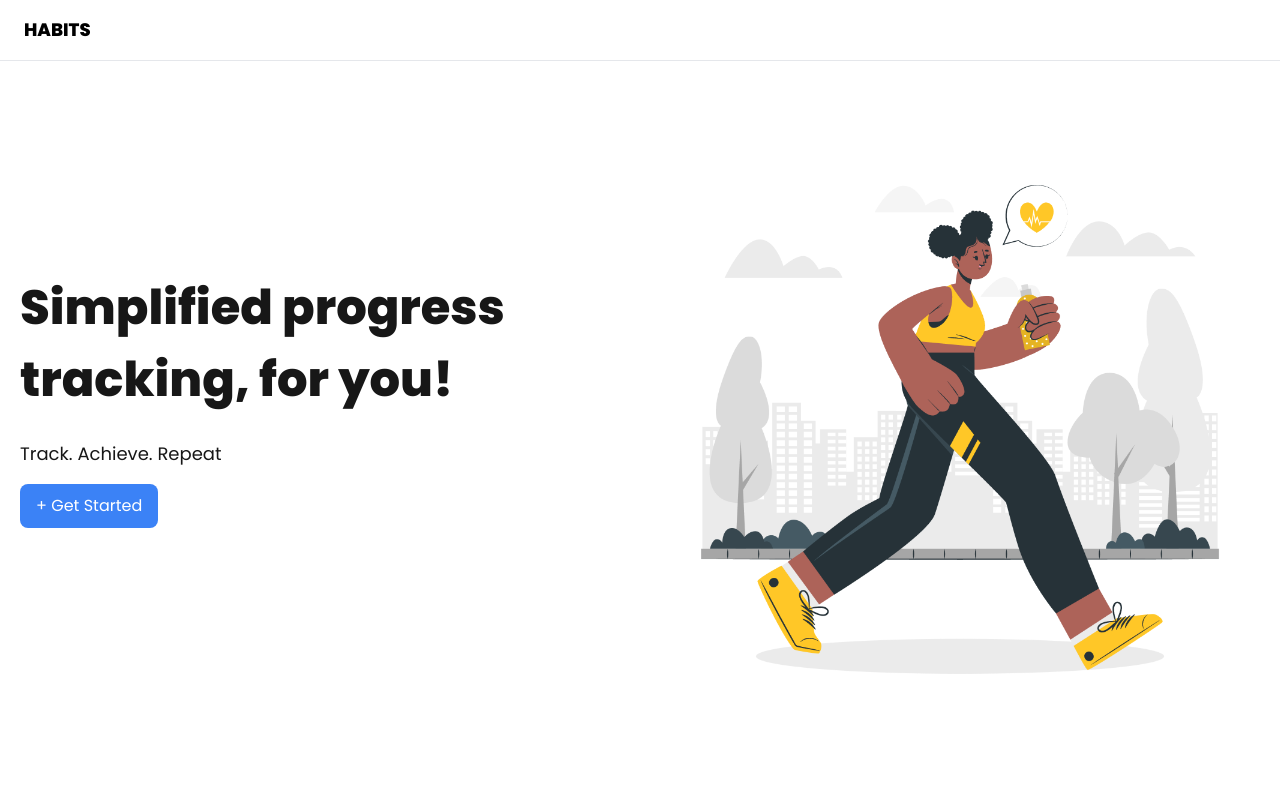
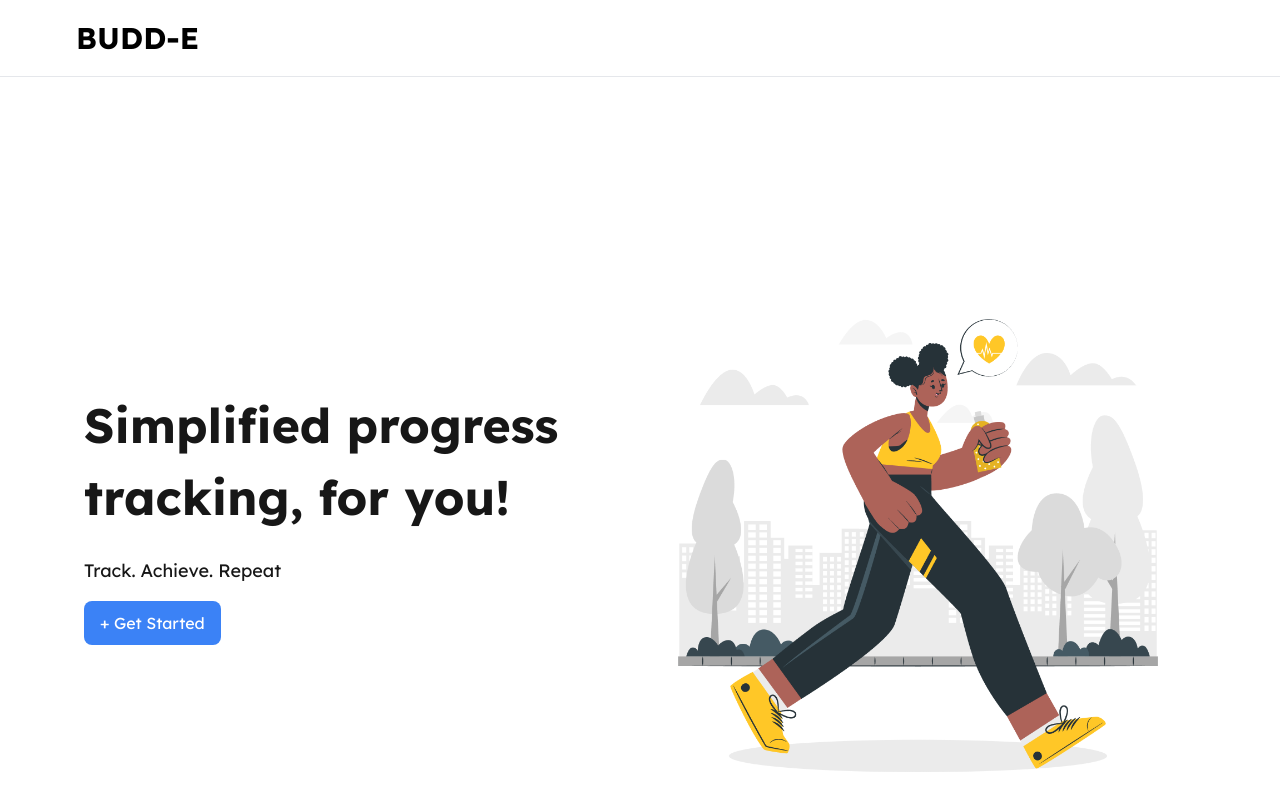
Before and after one commit to gyimadu/habit-tracker, a Next.js app: page / in a window 1280 px wide. Shown: the top 800 px of the page. Built offline with nearby package versions, Linux system fonts and the light colour scheme.

Commit message:
updated homepage

```diff
--- a/src/app/globals.css
+++ b/src/app/globals.css
@@ -5,7 +5,7 @@
 :root {
   --background: #ffffff;
   --foreground: #171717;
-  --font-poppins: "Poppins", sans-serif;
+  --font-lexend: "Lexend", sans-serif;
 }
 
 /*@media (prefers-color-scheme: dark) {
@@ -18,5 +18,5 @@
 body {
   color: var(--foreground);
   background: var(--background);
-  font-family: var(--font-poppins);
+  font-family: var(--font-lexend);
 }
--- a/src/app/layout.tsx
+++ b/src/app/layout.tsx
@@ -1,15 +1,14 @@
 import type { Metadata } from "next";
 import localFont from "next/font/local";
 import "./globals.css";
-import { Poppins } from "next/font/google";
+import { Lexend } from "next/font/google";
 import { Analytics } from "@vercel/analytics/react"
 
-const poppins = Poppins({
-    subsets: ["latin", "latin-ext"],
-    variable: "--font-poppins",
-    weight: ["100", "200", "400", "600", "800"],
+const lexend = Lexend({
+    subsets: ["latin"],
+    variable: "--font-lexend",
+    weight: ["100", "200", "300", "400", "500", "600", "700", "800"],
 });
-
 
 const geistSans = localFont({
   src: "./fonts/GeistVF.woff",
@@ -35,7 +34,7 @@ export default function RootLayout({
   return (
     <html lang="en">
       <body
-        className={`${poppins.variable} ${geistSans.variable} ${geistMono.variable} antialiased`}
+        className={`${lexend.variable} ${geistSans.variable} ${geistMono.variable} antialiased`}
       >
         {children}
         <Analytics />
--- a/src/app/page.tsx
+++ b/src/app/page.tsx
@@ -62,10 +62,10 @@ export default function Home() {
     <div>
       <NavBar />
 
-      <main className="container mx-auto p-5 max-w-7xl">
+      <main className="container mx-auto p-5 max-w-6xl">
 
-        <div className="flex flex-col md:flex-row items-center justify-center h-screen mt-10 pt-10 md:pt-0 md:mt-0 mb-10 text-center">
-          <div className="text-left w-full md:w-6/12 mb-10">
+        <div className="flex flex-col md:flex-row items-center justify-center h-screen mt-0 pt-5 md:pt-0 md:mt-0 mb-10 text-center">
+          <div className="text-center md:text-left w-full md:w-6/12 mb-10">
             <h1 className="text-4xl md:text-5xl font-bold mb-6 md:leading-normal">Simplified progress tracking, for you!</h1>
             <p className="text-base md:text-lg mb-4">Track. Achieve. Repeat</p>
 
--- a/src/components/NavBar.tsx
+++ b/src/components/NavBar.tsx
@@ -2,9 +2,9 @@ import React from "react";
 
 const NavBar: React.FC = () => {
   return (
-    <nav className="bg-white fixed z-50 top-0 left-0 w-full border-b mb-50 md:mb-10 text-black px-1 py-4">
-      <div className="container flex justify-between items-center mx-2">
-        <h1 className="text-lg px-3 font-bold">HABITS</h1>
+    <nav className="bg-white z-50 sticky top-0 border-b w-full mb-0 md:mb-10 text-black px-1 py-3">
+      <div className="container w-full max-w-6xl mx-auto flex justify-between items-center py-2 md:py-2">
+        <h1 className="text-2xl md:text-3xl px-3 font-bold">BUDD-E</h1>
       </div>
     </nav>
   );
--- a/tailwind.config.ts
+++ b/tailwind.config.ts
@@ -13,7 +13,7 @@ export default {
         foreground: "var(--foreground)",
       },
       fontFamily: {
-        poppins: ["var(--font-poppins)", "sans-serif"]
+        lexend: ["var(--font-lexend)", "sans-serif"]
       }
     },
   },
```
